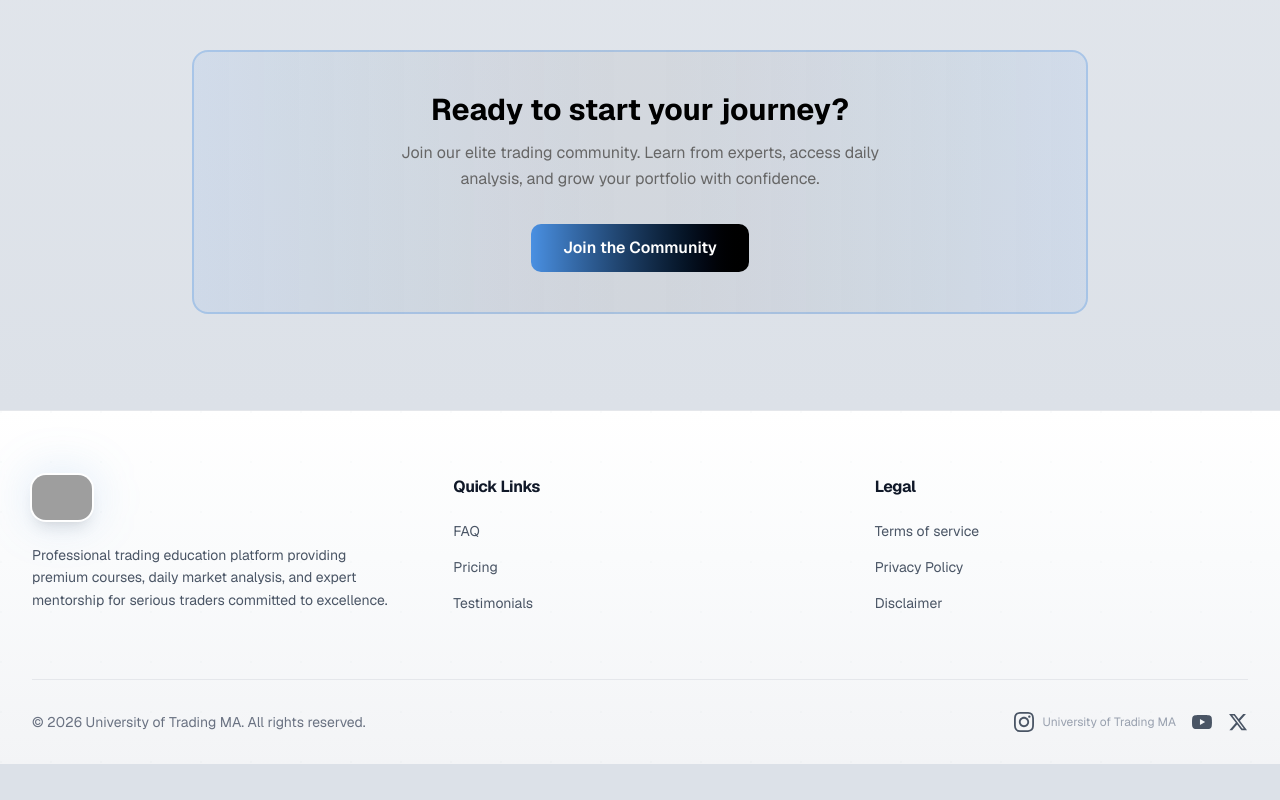
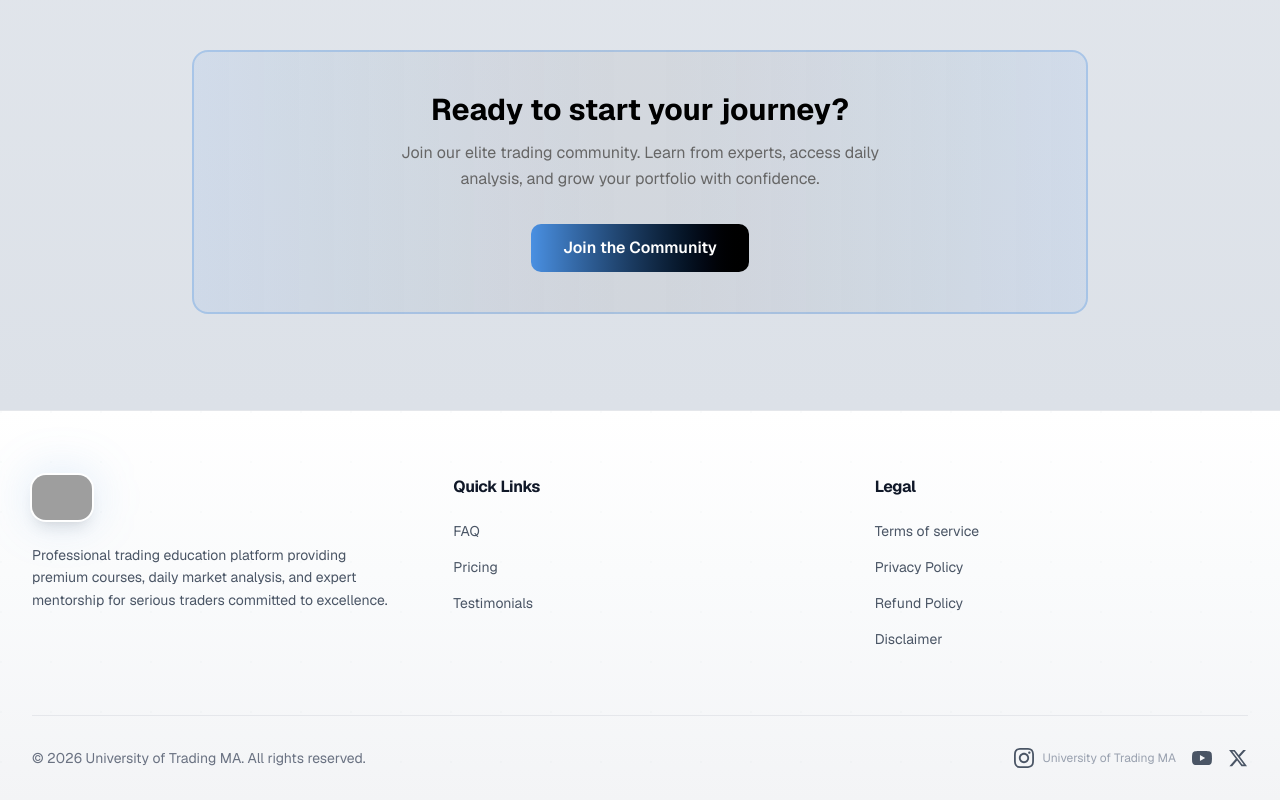
Before and after one commit to hloser77/University-of-Trading-MA, a Next.js app: page / in a window 1280 px wide. Shown: the part 7458-8258 px from the top of the page. Before the commit the page ends 8222 px from the top, so only its background shows below. Built offline with nearby package versions, Linux system fonts and the light colour scheme; grey boxes are pictures that could not be loaded.

Commit message:
Update footer.tsx

```diff
--- a/components/footer.tsx
+++ b/components/footer.tsx
@@ -92,6 +92,7 @@ export default function Footer() {
               {[
                 { name: "Terms of service", href: "/terms" },
                 { name: "Privacy Policy", href: "/privacy" },
+                { name: "Refund Policy", href: "/Refund Policy" },
                 { name: "Disclaimer", href: "/disclaimer" },
               ].map((link) => (
                 <li key={link.name}>
```
